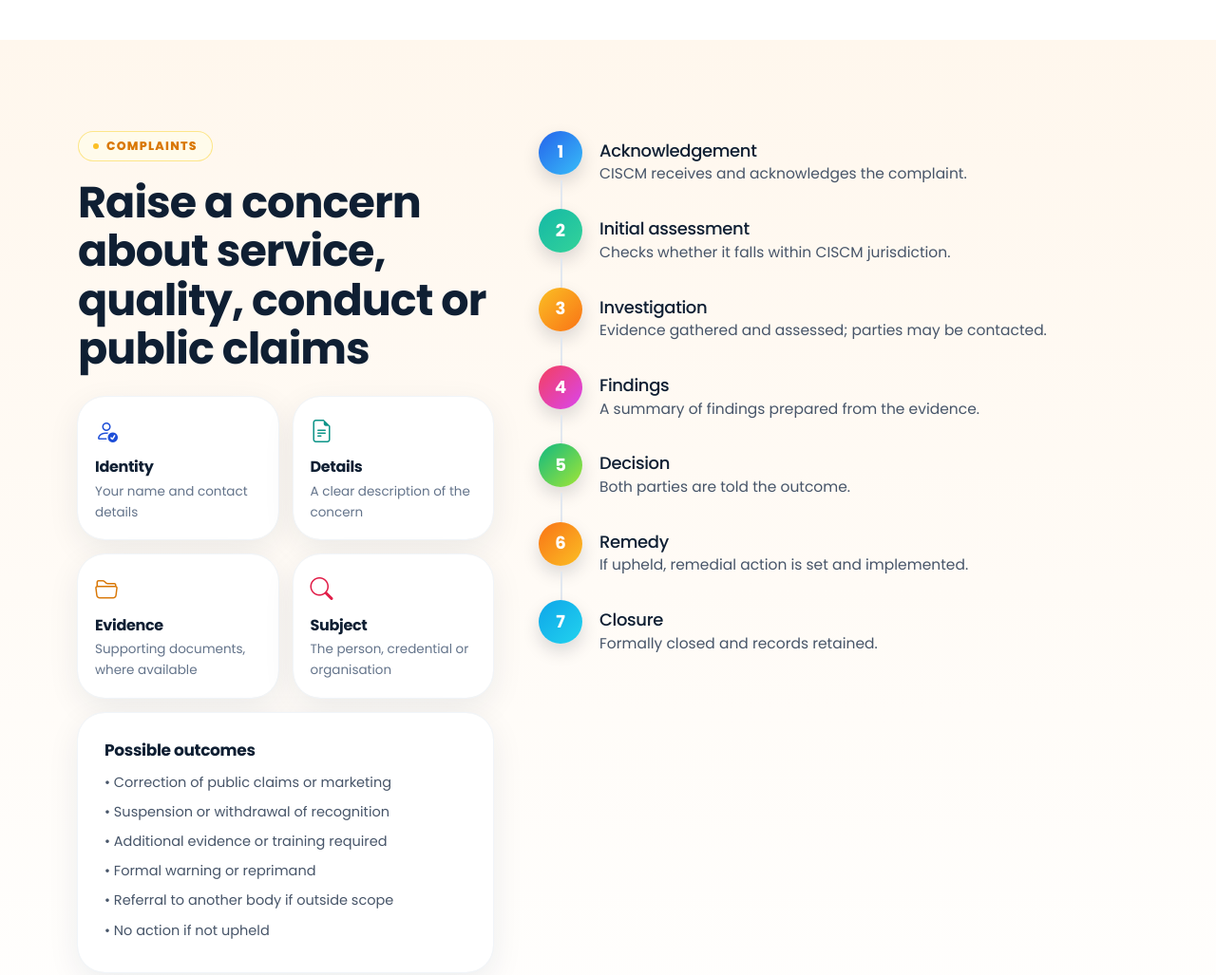
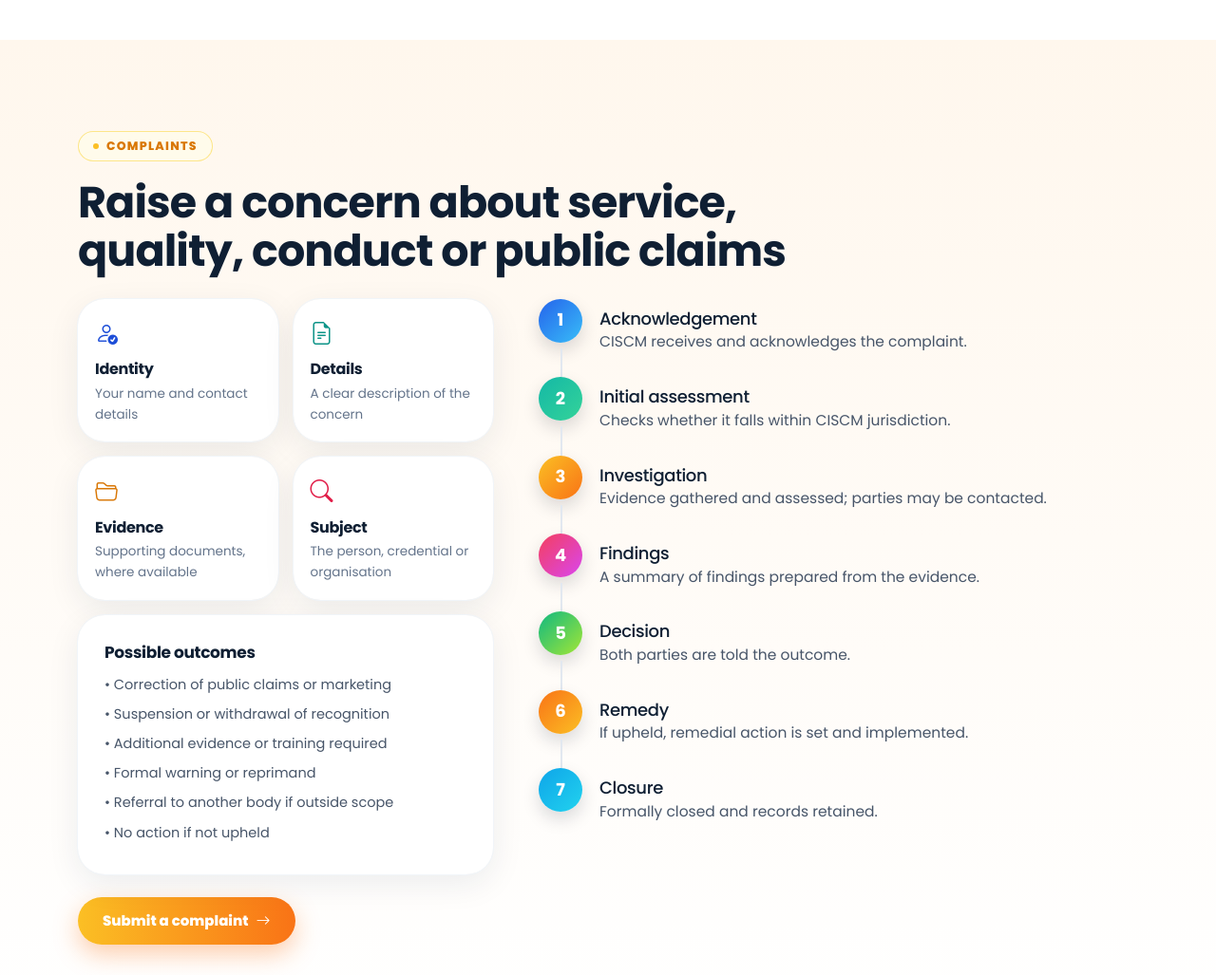
Before and after one commit to outside-topic/ciscm_templates, a plain HTML site: page template_one/integrity.html in a window 1280 px wide. Shown: the part 3400-4427 px from the top of the page at 95% size. Drawn offline with nearby package versions, Linux system fonts and the light colour scheme.

Commit message:
integrity page updated

```diff
--- a/template_one/integrity.html
+++ b/template_one/integrity.html
@@ -424,11 +424,16 @@
       <section class="cxm-section cxm-section--warm cxm-anchor" id="complaints">
         <div class="container cxm-container">
           <div class="row g-5">
-            <div class="col-lg-5">
+            <div class="col-lg-12">
               <div class="cxm-head mb-4 cxm-reveal">
                 <span class="cxm-pill cxm-t-amber">Complaints</span>
                 <h2 class="cxm-title">Raise a concern about service, quality, conduct or public claims</h2>
               </div>
+            </div>
+
+          </div>
+          <div class="row g-5">
+            <div class="col-lg-5">
               <div class="row g-3">
                 <div class="col-6">
                   <div class="cxm-card cxm-card--flat cxm-t-blue" style="padding: 18px">
```
